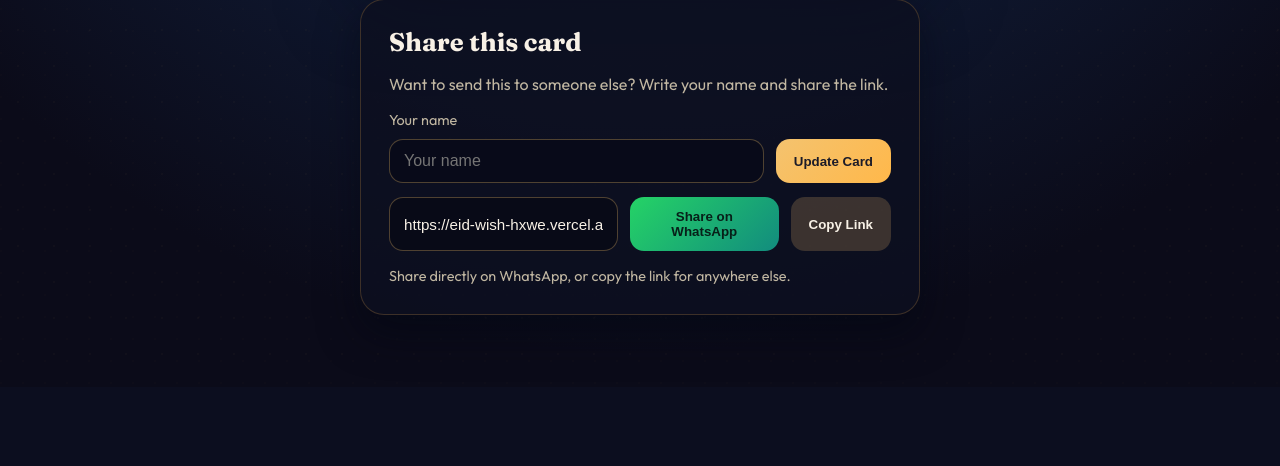
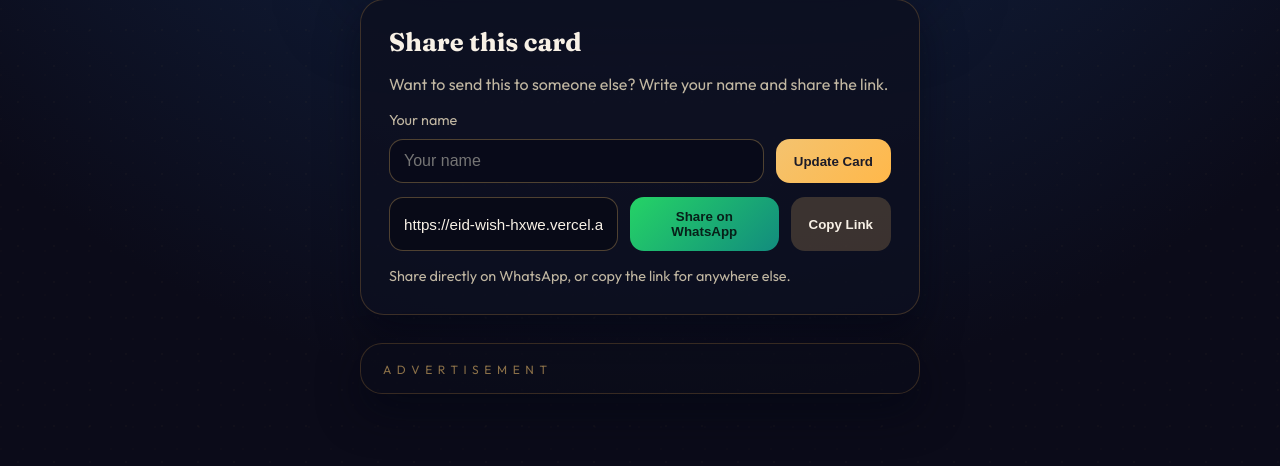
Before and after one commit to Sayyeda-ghazal/Eid-Wish, a Flask app: page / in a window 1280 px wide. Shown: the part 564-1030 px from the top of the page. Before the commit the page ends 879 px from the top, so only its background shows below. Run offline with Flask 3, Linux system fonts and the light colour scheme.

Commit message:
first commit

```diff
--- a/public/styles.css
+++ b/public/styles.css
@@ -320,6 +320,27 @@ body {
   font-size: 0.9rem;
 }
 
+.ad-wrap {
+  z-index: 2;
+  width: min(560px, 92vw);
+}
+
+.ad-card {
+  border-radius: 22px;
+  padding: 18px 22px 8px;
+  background: rgba(11, 12, 26, 0.75);
+  border: 1px solid rgba(255, 184, 74, 0.18);
+  box-shadow: 0 18px 40px rgba(2, 5, 18, 0.5);
+}
+
+.ad-title {
+  font-size: 0.75rem;
+  text-transform: uppercase;
+  letter-spacing: 0.35rem;
+  color: rgba(244, 195, 111, 0.55);
+  margin-bottom: 8px;
+}
+
 
 @keyframes floatIn {
   from {
--- a/templates/index.html
+++ b/templates/index.html
@@ -12,6 +12,13 @@
     />
     <link rel="icon" href="/favicon.svg" type="image/svg+xml" />
     <link rel="stylesheet" href="/styles.css" />
+
+    <!-- Google AdSense -->
+    <script
+      async
+      src="https://pagead2.googlesyndication.com/pagead/js/adsbygoogle.js?client=ca-pub-6219366739811432"
+      crossorigin="anonymous"
+    ></script>
 
   </head>
   <body>
@@ -79,9 +86,25 @@
         </div>
       </section>
 
+      <section class="ad-wrap" aria-label="Advertisement">
+        <div class="ad-card">
+          <p class="ad-title">Advertisement</p>
+          <ins
+            class="adsbygoogle"
+            style="display:block"
+            data-ad-client="ca-pub-6219366739811432"
+            data-ad-slot="8877602955"
+            data-ad-format="auto"
+            data-full-width-responsive="true"
+          ></ins>
+        </div>
+      </section>
+
     </main>
 
     <script>
+      (adsbygoogle = window.adsbygoogle || []).push({});
+
       const shareUrlInput = document.getElementById("shareUrl");
       const whatsAppBtn = document.getElementById("whatsAppBtn");
       const copyBtn = document.getElementById("copyBtn");
```
